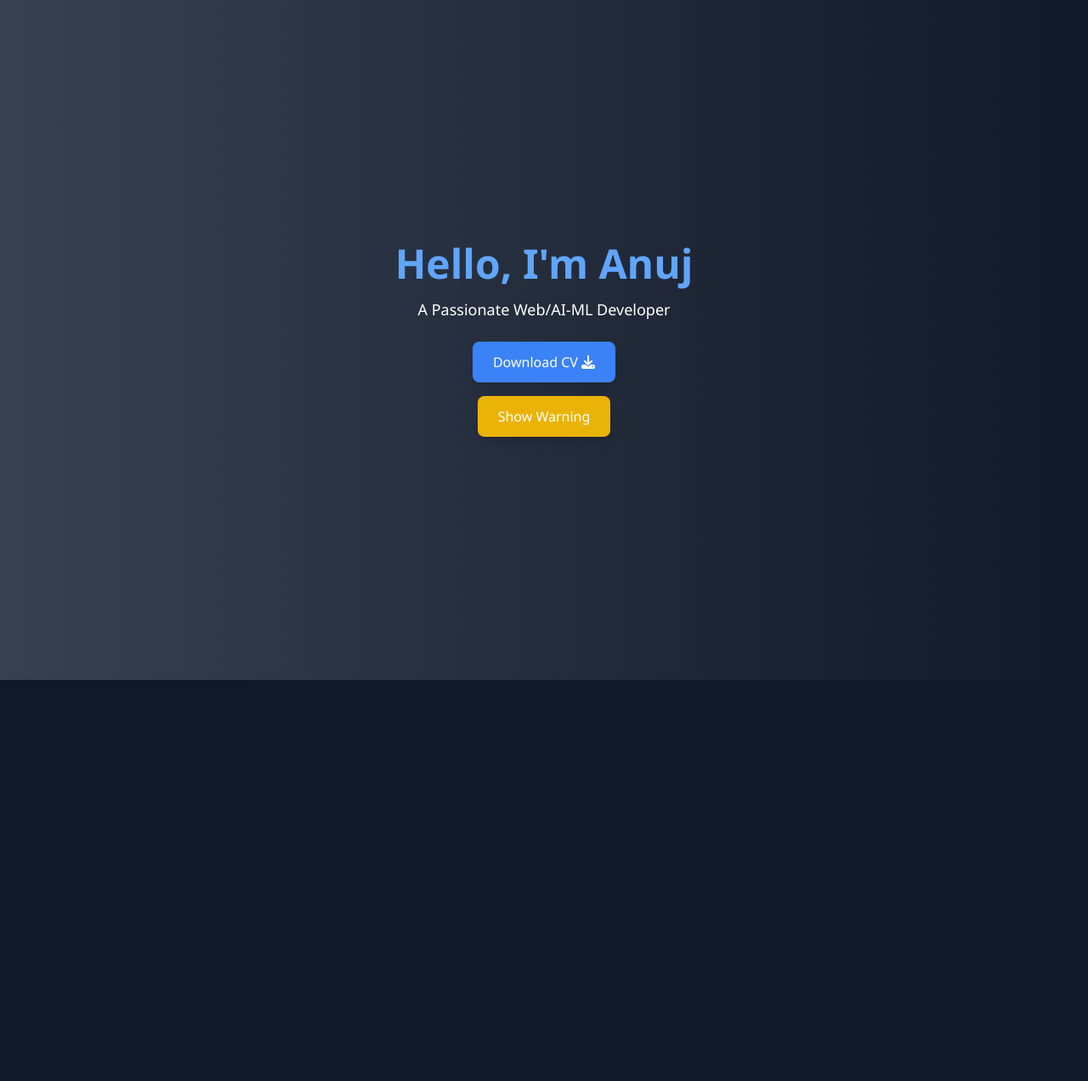
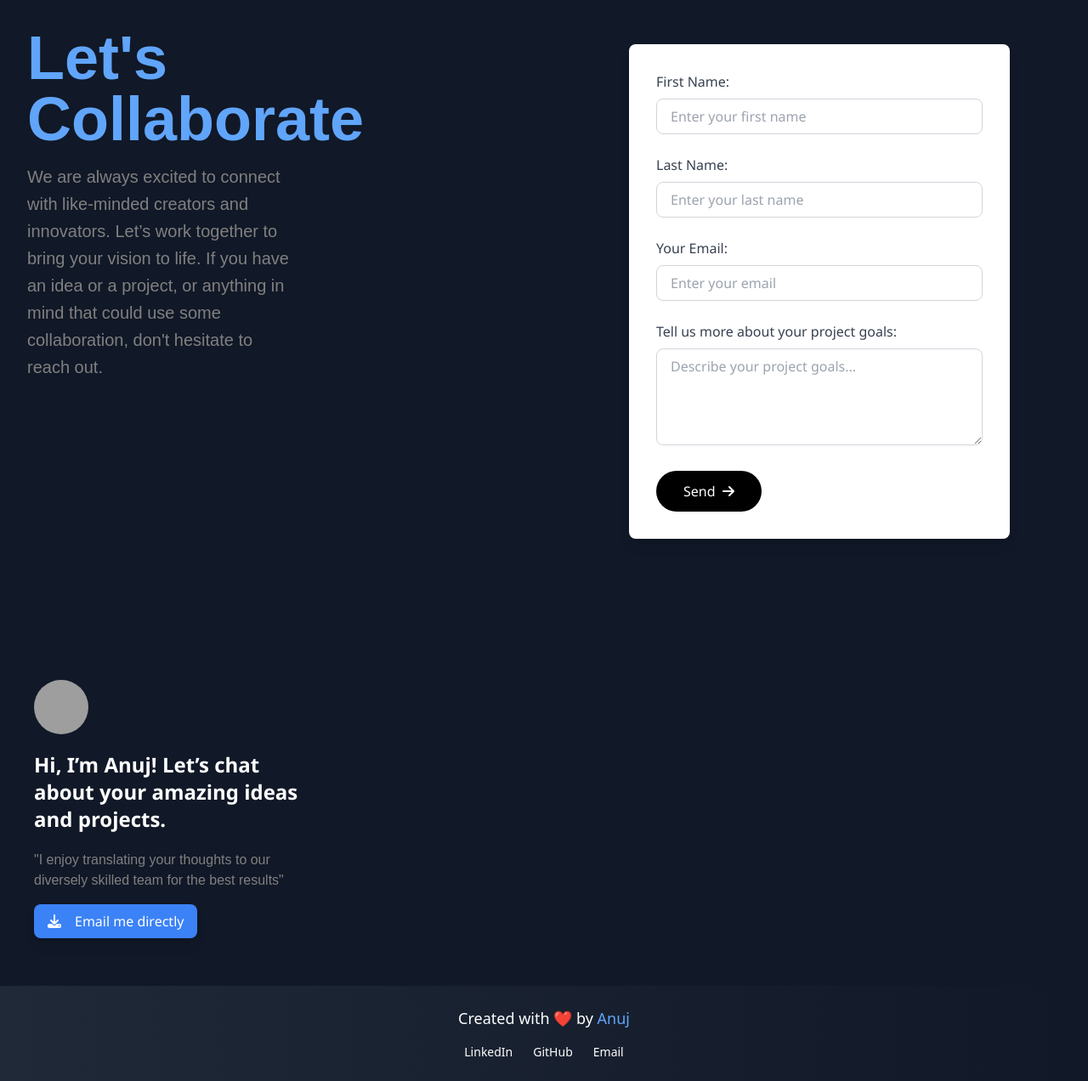
Before and after one commit to AnujKr028/portfolio, a React (Create React App) app: page /collaborate in a window 1280 px wide. Shown: the whole page at 85% size. Before the commit the page ends 800 px from the top, so only its background shows below. Built offline with nearby package versions, Linux system fonts and the light colour scheme; grey boxes are pictures that could not be loaded.

Commit message:
contact page changes

```diff
--- a/src/components/SeparateContactPage.jsx
+++ b/src/components/SeparateContactPage.jsx
@@ -1,7 +1,7 @@
-import React from "react";
+import React, { useState } from "react";
 import { ToastContainer, toast } from "react-toastify";
 import "react-toastify/dist/ReactToastify.css";
-import { faDownload } from "@fortawesome/free-solid-svg-icons";
+import { faDownload, faArrowRight } from "@fortawesome/free-solid-svg-icons";
 import { FontAwesomeIcon } from "@fortawesome/react-fontawesome";
 
 const showSuccessNotification = () => {
@@ -20,6 +20,23 @@ const showWarningNotification = () => {
   });
 };
 
+// const showWarningNotification = () => {
+//   toast.warn("Warning! Something went wrong.", {
+//     theme: "dark",
+//     position: "top-right",
+//     autoClose: 3000,
+//   });
+// };
+
+const showFillDetailsWarning = () => {
+  toast.warn("Please fill in all the details before submitting!", {
+    theme: "dark",
+    position: "top-right",
+    autoClose: 3000,
+  });
+};
+
+
 const handleDownloadCV = () => {
   const link = document.createElement("a");
   link.href = "/cv-working.jpg"; // Ensure this file is in the public folder
@@ -31,27 +48,180 @@ const handleDownloadCV = () => {
 };
 
 const Home = () => {
+  const [firstName, setFirstName] = useState("");
+  const [lastName, setLastName] = useState("");
+  const [email, setEmail] = useState("");
+  const [goals, setGoals] = useState("");
+
+  const handleSubmitBtn = (e) => {
+    e.preventDefault();
+    if (!firstName || !lastName || !email || !goals) {
+      showFillDetailsWarning();
+      return;
+    }
+    toast.success("Form submitted successfully!", {
+      theme: "dark",
+      position: "top-right",
+      autoClose: 3000,
+    });
+  };
+
   return (
     <>
       <ToastContainer />
-      <header className="h-screen flex flex-col justify-center items-center text-center p-4 bg-gradient-to-r from-gray-700 to-gray-900">
-        <h2 className="text-5xl font-extrabold text-blue-400 mb-4">Hello, I'm Anuj</h2>
-        <p className="text-lg text-white">A Passionate Web/AI-ML Developer</p>
+      <div className="separate-contact-page bg-white text-gray-900 min-h-screen p-8 flex flex-col md:flex-row items-center md:items-start md:space-x-20">
+        {/* Left Column: Paragraph */}
+        <div className="flex-1 w-full text-center md:text-left">
+          <h1 className="title-tex-color text-6xl md:text-5xl lg:text-7xl font-bold text-blue-400 mb-4">
+            Let's Collaborate
+          </h1>
+          <p className="page-para text-xl leading-8 text-left w-80 mt-18 text-gray">
+            We are always excited to connect with like-minded creators and
+            innovators. Let’s work together to bring your vision to life. If you
+            have an idea or a project, or anything in mind that could use some
+            collaboration, don't hesitate to reach out.
+          </p>
+        </div>
 
-        <button
-          className="mt-6 px-6 py-3 bg-blue-500 text-white rounded-lg shadow-lg hover:bg-blue-600 transition duration-300"
-          onClick={handleDownloadCV}
+        {/* Right Column: Form */}
+        <div className="flex-1 w-full flex justify-center mt-5">
+          <form
+            onSubmit={handleSubmitBtn}
+            className="w-full max-w-md bg-white p-8 rounded-lg shadow-lg"
+          >
+            {/* First Name */}
+            <div className="mb-6">
+              <label
+                htmlFor="firstName"
+                className="block text-gray-700 font-medium mb-2"
+              >
+                First Name:
+              </label>
+              <input
+                type="text"
+                id="firstName"
+                value={firstName}
+                onChange={(e) => setFirstName(e.target.value)}
+                className="w-full px-4 py-2 border border-gray-300 rounded-lg focus:outline-none focus:ring-2 focus:ring-blue-400"
+                placeholder="Enter your first name"
+              />
+            </div>
+
+            {/* Last Name */}
+            <div className="mb-6">
+              <label
+                htmlFor="lastName"
+                className="block text-gray-700 font-medium mb-2"
+              >
+                Last Name:
+              </label>
+              <input
+                type="text"
+                id="lastName"
+                value={lastName}
+                onChange={(e) => setLastName(e.target.value)}
+                className="w-full px-4 py-2 border border-gray-300 rounded-lg focus:outline-none focus:ring-2 focus:ring-blue-400"
+                placeholder="Enter your last name"
+              />
+            </div>
+
+            {/* Email */}
+            <div className="mb-6">
+              <label
+                htmlFor="email"
+                className="block text-gray-700 font-medium mb-2"
+              >
+                Your Email:
+              </label>
+              <input
+                type="email"
+                id="email"
+                value={email}
+                onChange={(e) => setEmail(e.target.value)}
+                className="w-full px-4 py-2 border border-gray-300 rounded-lg focus:outline-none focus:ring-2 focus:ring-blue-400"
+                placeholder="Enter your email"
+              />
+            </div>
+
+            {/* Project Goals */}
+            <div className="mb-6">
+              <label
+                htmlFor="goals"
+                className="block text-gray-700 font-medium mb-2"
+              >
+                Tell us more about your project goals:
+              </label>
+              <textarea
+                id="goals"
+                value={goals}
+                onChange={(e) => setGoals(e.target.value)}
+                className="w-full px-4 py-2 border border-gray-300 rounded-lg focus:outline-none focus:ring-2 focus:ring-blue-400"
+                rows="4"
+                placeholder="Describe your project goals..."
+              />
+            </div>
+
+            {/* Submit Button */}
+            <div className="text-right">
+              <button
+                type="submit"
+                className="px-8 py-3 bg-black text-white rounded-full hover:bg-gray-800 transition duration-300 gap-2 flex items-center"
+              >
+                Send <FontAwesomeIcon icon={faArrowRight} />
+              </button>
+            </div>
+          </form>
+        </div>
+      </div>
+
+      {/* Admin Message */}
+      <div className="ml-10">
+        <img
+          src="https://qph.cf2.quoracdn.net/main-qimg-a4df9e91dcd1f12c00d554743ea7d8cf-lq"
+          alt=""
+          className="w-16 h-16 rounded-full"
+        />
+        <p className="font-bold text-2xl w-80 leading-8 text-left mt-5 text-gray">
+          Hi, I’m Anuj! Let’s chat about your amazing ideas and projects.
+        </p>
+        <p className="w-80 mt-5 page-para">
+          "I enjoy translating your thoughts to our diversely skilled team for
+          the best results"
+        </p>
+        <a
+          href="mailto:xyz@gmail.com"
+          className="mt-4 mb-4 inline-flex items-center gap-4 px-4 py-2 bg-blue-500 text-white rounded-lg shadow-lg hover:bg-transparent hover:border transition duration-300"
         >
-          Download CV <FontAwesomeIcon icon={faDownload} />
-        </button>
+          <FontAwesomeIcon icon={faDownload} />
+          <span>Email me directly</span>
+        </a>
+      </div>
 
-        <button
-          className="mt-4 px-6 py-3 bg-yellow-500 text-white rounded-lg shadow-lg hover:bg-yellow-600 transition duration-300"
-          onClick={showWarningNotification}
-        >
-          Show Warning
-        </button>
-      </header>
+      <footer className="text-center mt-10 text-sm font-sans text-gray-700 py-6 bg-gradient-to-r from-gray-800 to-gray-900 text-white shadow-xl">
+        <p className="font-medium text-lg hover:text-blue-400 transition duration-300">
+          Created with ❤️ by <span className="text-blue-400">Anuj</span>
+        </p>
+        <div className="mt-4">
+          <a
+            href="https://www.linkedin.com/in/anuj-kumar-48b4a1295/"
+            className="hover:text-blue-500 mx-3 transition duration-300"
+          >
+            LinkedIn
+          </a>
+          <a
+            href="https://github.com/"
+            className="hover:text-blue-500 mx-3 transition duration-300"
+          >
+            GitHub
+          </a>
+          <a
+            href="mailto:xyz@gmail.com"
+            className="hover:text-blue-500 mx-3 transition duration-300"
+          >
+            Email
+          </a>
+        </div>
+      </footer>
     </>
   );
 };
```
Also changed, not shown: 1 other file (tests, documents, lock files or other folders).
